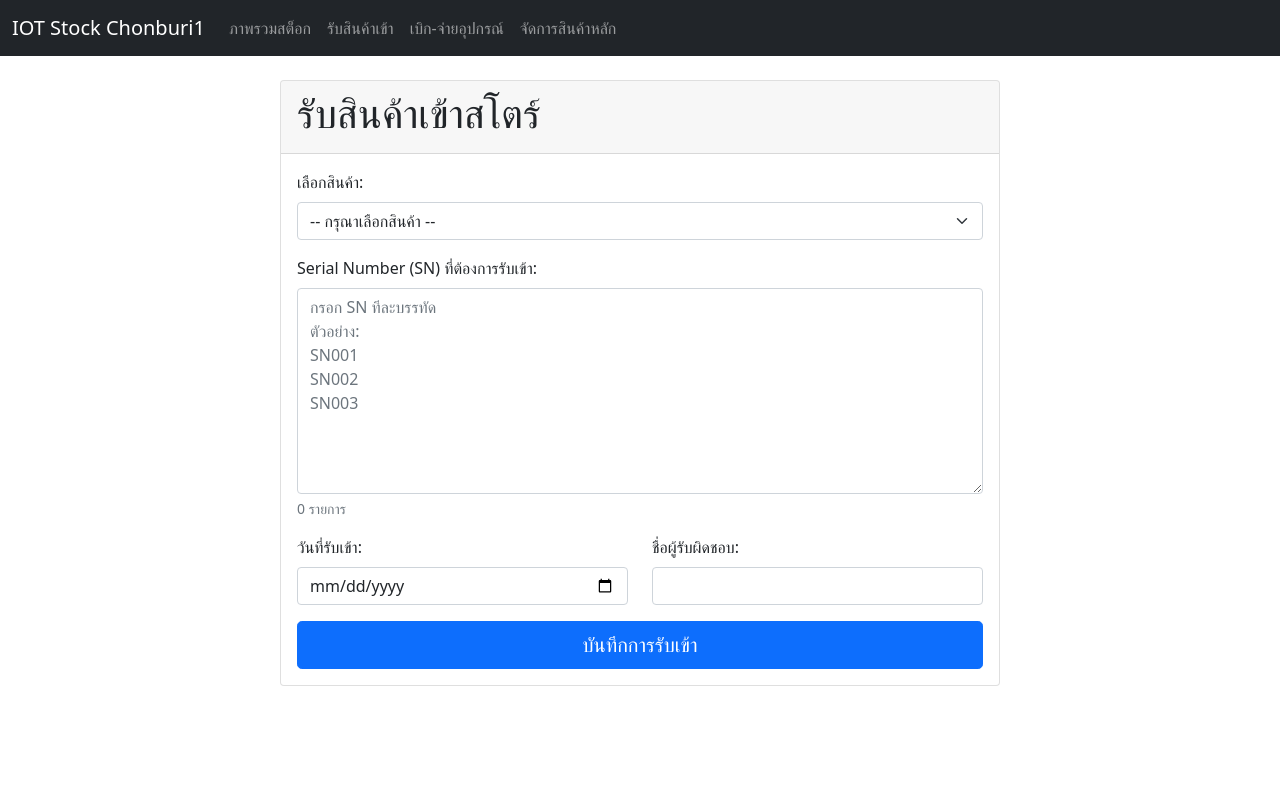
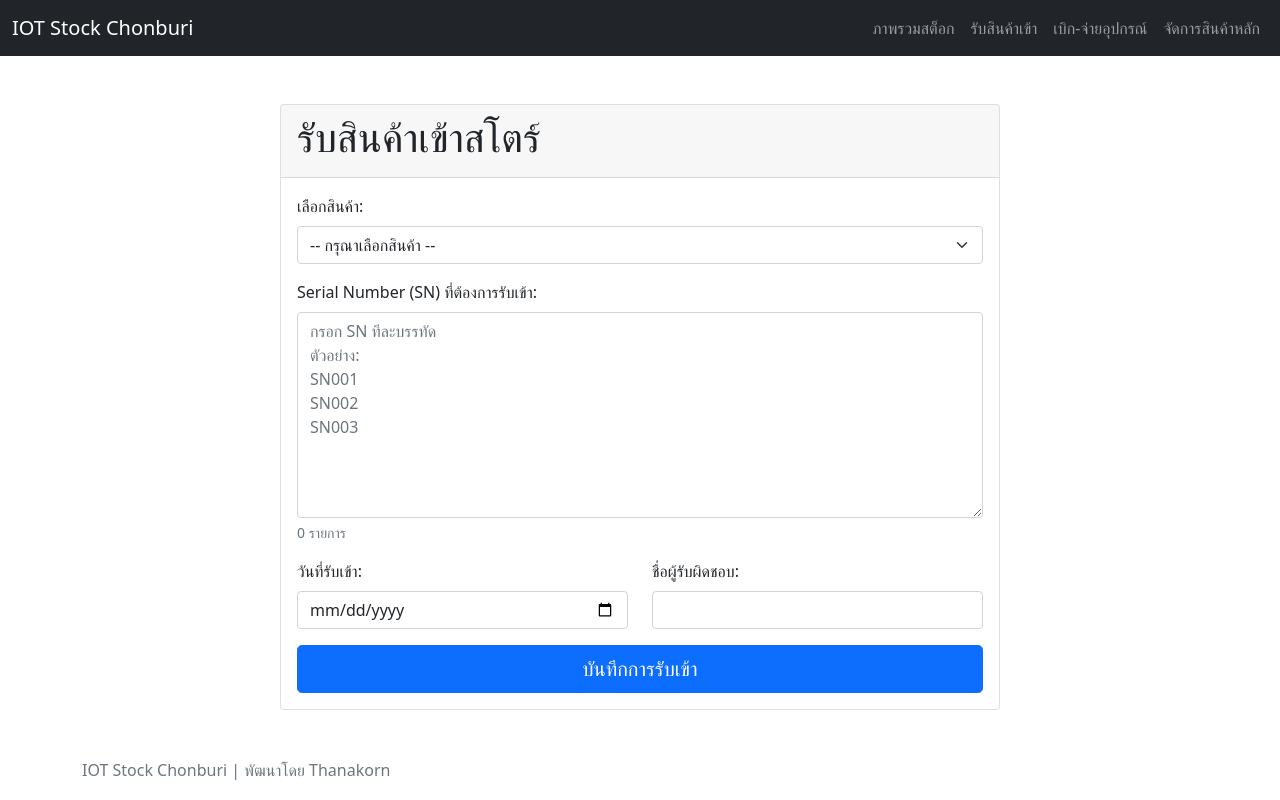
Before and after one commit to John011141/iot-cctv-stock-app, a Flask app: page /stock_in in a window 1280 px wide. Run offline with Flask 3, Linux system fonts and the light colour scheme; data that the repository does not hold is empty.

Commit message:
Update layout.html

```diff
--- a/templates/layout.html
+++ b/templates/layout.html
@@ -1,24 +1,29 @@
 <!doctype html>
 <html lang="th">
 <head>
-    <!-- Required meta tags -->
     <meta charset="utf-8">
     <meta name="viewport" content="width=device-width, initial-scale=1">
 
-    <!-- Bootstrap CSS -->
     <link href="https://cdn.jsdelivr.net/npm/bootstrap@5.1.3/dist/css/bootstrap.min.css" rel="stylesheet" xintegrity="sha384-1BmE4kWBq78iYhFldvKuhfTAU6auU8tT94WrHftjDbrCEXSU1oBoqyl2QvZ6jIW3" crossorigin="anonymous">
 
-    <title>{% block title %}{% endblock %} - ระบบสต็อก CCTV</title>
+    <link rel="preconnect" href="https://fonts.googleapis.com">
+    <link rel="preconnect" href="https://fonts.gstatic.com" crossorigin>
+    <link href="https://fonts.googleapis.com/css2?family=Sarabun:wght@400;500;700&display=swap" rel="stylesheet">
+
+    <link rel="stylesheet" href="{{ url_for('static', filename='style.css') }}">
+
+    <title>{% block title %}{% endblock %} - IOT Stock Chonburi</title>
 </head>
 <body>
+    <header>
         <nav class="navbar navbar-expand-lg navbar-dark bg-dark">
             <div class="container-fluid">
-            <a class="navbar-brand" href="{{ url_for('stock_overview') }}">IOT Stock Chonburi1</a>
+                <a class="navbar-brand" href="{{ url_for('stock_overview') }}">IOT Stock Chonburi</a>
                 <button class="navbar-toggler" type="button" data-bs-toggle="collapse" data-bs-target="#navbarNav" aria-controls="navbarNav" aria-expanded="false" aria-label="Toggle navigation">
                     <span class="navbar-toggler-icon"></span>
                 </button>
                 <div class="collapse navbar-collapse" id="navbarNav">
-                <ul class="navbar-nav">
+                    <ul class="navbar-nav ms-auto">
                         <li class="nav-item">
                             <a class="nav-link" href="{{ url_for('stock_overview') }}">ภาพรวมสต็อก</a>
                         </li>
@@ -35,8 +40,9 @@
                 </div>
             </div>
         </nav>
+    </header>
 
-    <main class="container mt-4">
+    <main class="container mt-5 mb-5">
         {% with messages = get_flashed_messages(with_categories=true) %}
             {% if messages %}
                 {% for category, message in messages %}
@@ -50,9 +56,13 @@
         {% block content %}{% endblock %}
     </main>
 
-    <!-- Bootstrap Bundle with Popper -->
+    <footer class="footer">
+        <div class="container">
+            <span class="text-muted">IOT Stock Chonburi | พัฒนาโดย Thanakorn</span>
+        </div>
+    </footer>
+
     <script src="https://cdn.jsdelivr.net/npm/bootstrap@5.1.3/dist/js/bootstrap.bundle.min.js" xintegrity="sha384-ka7Sk0Gln4gmtz2MlQnikT1wXgYsOg+OMhuP+IlRH9sENBO0LRn5q+8nbTov4+1p" crossorigin="anonymous"></script>
-    <!-- Custom Scripts -->
     <script src="{{ url_for('static', filename='scripts.js') }}"></script>
 </body>
 </html>
```
Lines whose indentation alone changed are shown as unchanged.
